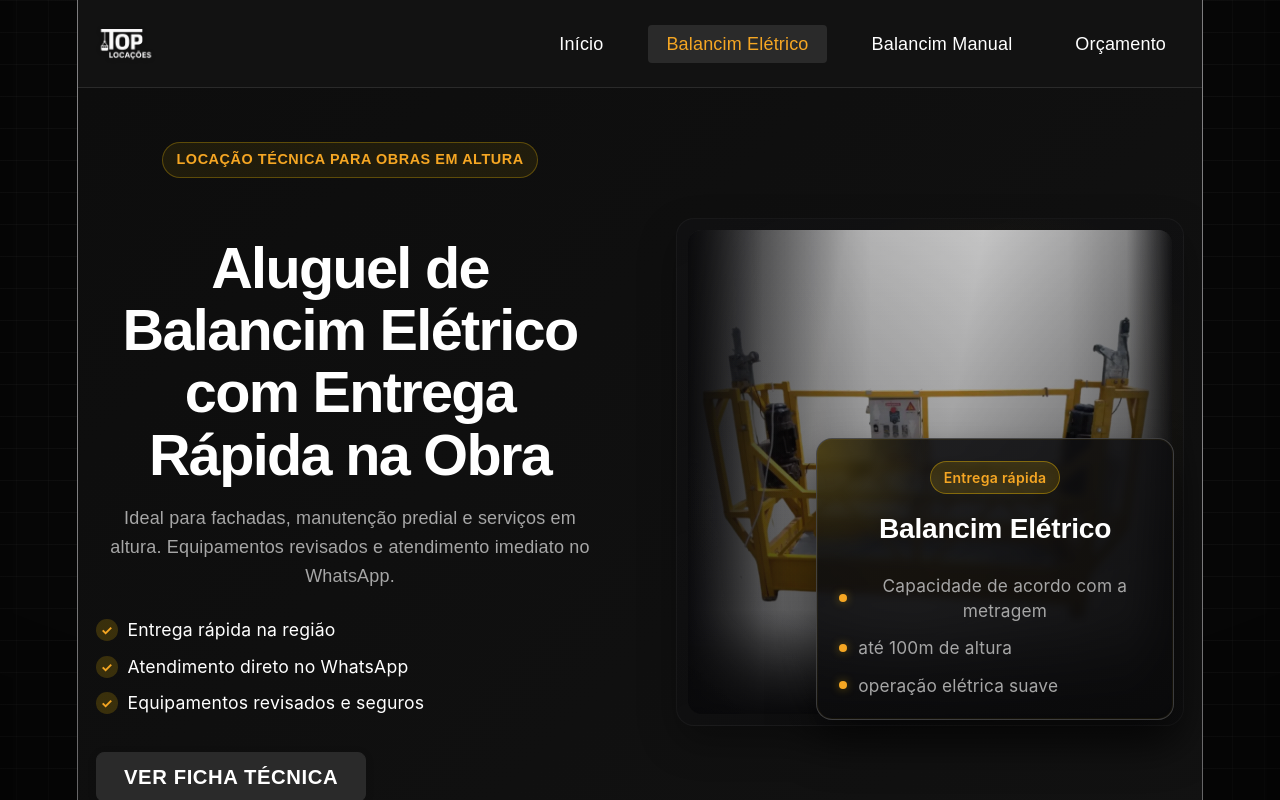
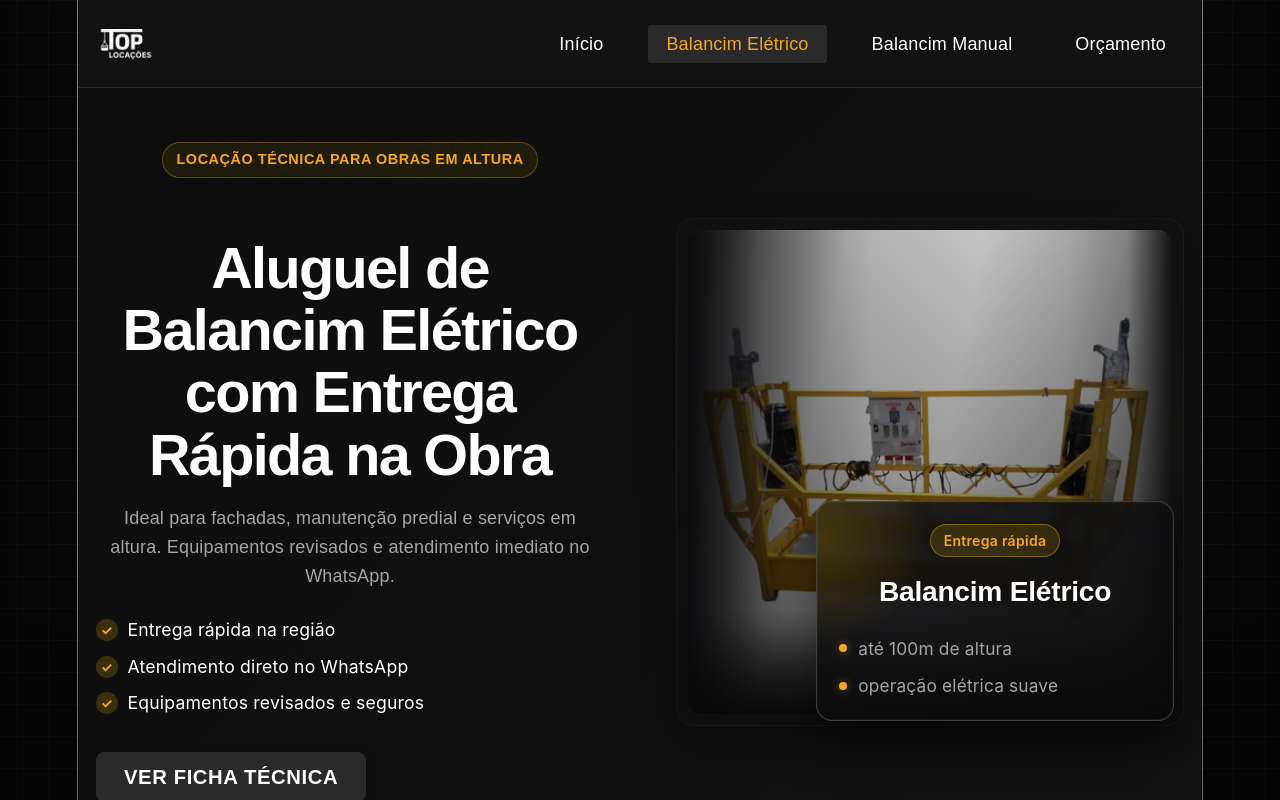
Before and after one commit to kaykyrugani/toplocacoes, a React (Vite) app: page /balancim-eletrico in a window 1280 px wide. Shown: the top 800 px of the page. Built offline with nearby package versions, Linux system fonts and the light colour scheme; no server answers.

Commit message:
att Card Proct

```diff
--- a/src/data/balancimEletricoContent.js
+++ b/src/data/balancimEletricoContent.js
@@ -16,7 +16,6 @@ export const balancimEletricoContent = {
       title: "Balancim Elétrico",
       badge: "Entrega rápida",
       highlights: [
-        "Capacidade de acordo com a metragem",
         "até 100m de altura",
         "operação elétrica suave"
       ]
--- a/src/data/balancimManualContent.js
+++ b/src/data/balancimManualContent.js
@@ -17,7 +17,6 @@ export const balancimManualContent = {
       title: "Balancim Manual",
       badge: "Mais econômico",
       highlights: [
-        "Capacidade de acordo com a metragem",
         "até 50m de altura",
         "operação simples e econômica"
       ]
```
